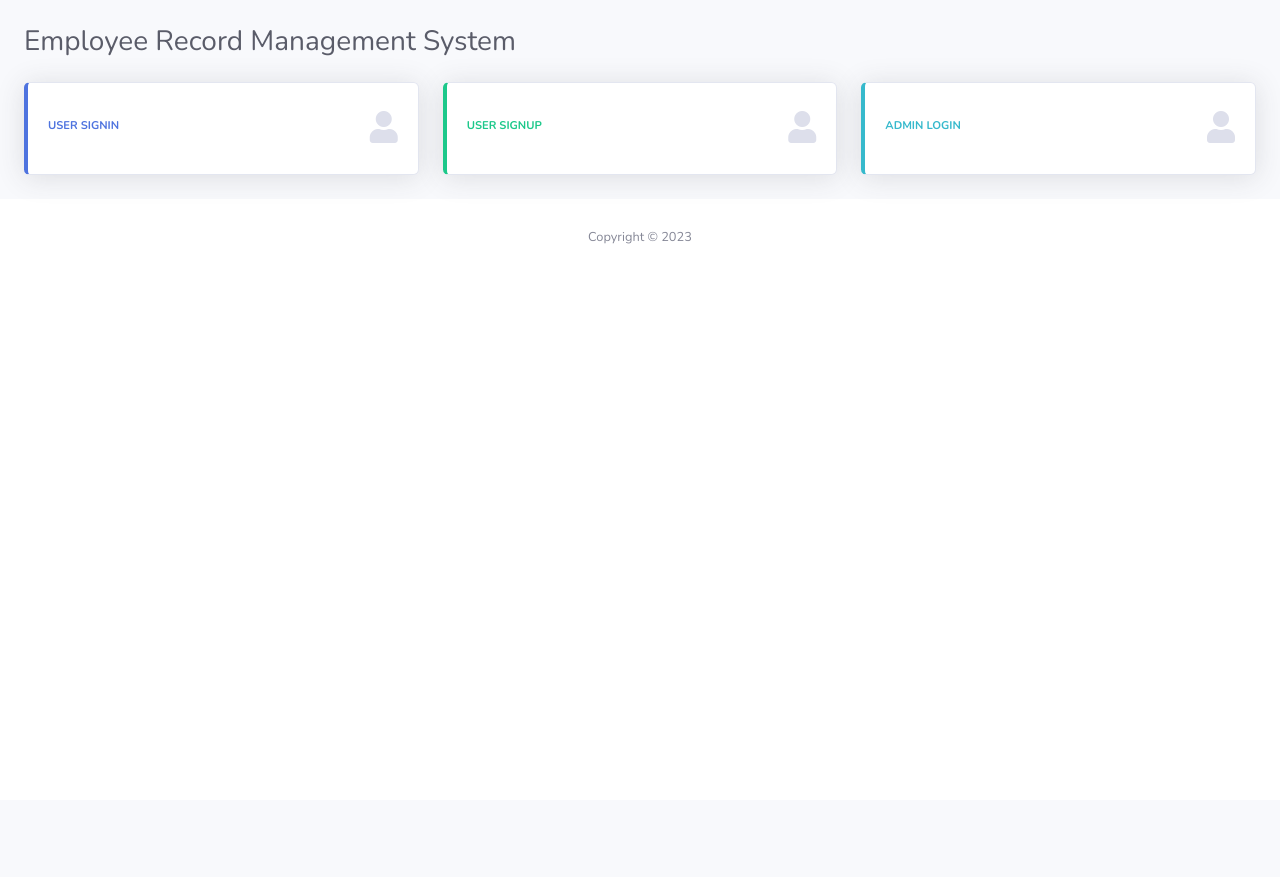
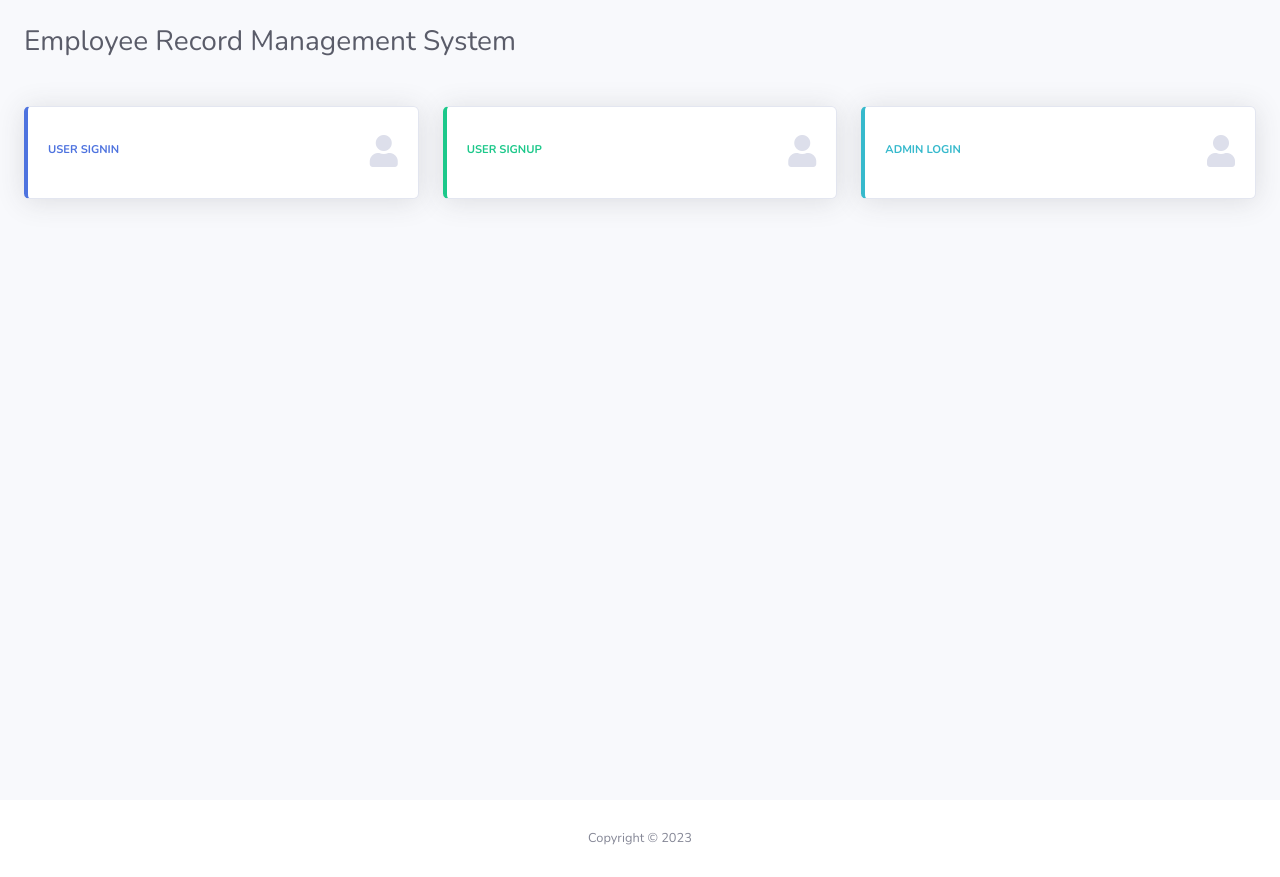
Before and after one commit to ivk0vic/Php, a PHP site: page / in a window 1280 px wide. Before the commit the page ends 244 px from the top, so only its background shows below. Run offline with PHP 8.4, Linux system fonts and the light colour scheme.

Commit message:
Full Home page

```diff
--- a/index.php
+++ b/index.php
@@ -19,7 +19,11 @@
   <link href="css/sb-admin-2.min.css" rel="stylesheet">
 
 </head>
-
+<style>
+  #wrapper #content-wrapper #content {
+    height: 100vh;
+  }
+</style>
 <body id="page-top">
 
   <!-- Page Wrapper -->
@@ -46,7 +50,7 @@
 
             <!-- Card -->
 
-            <div class="col-xl-4 col-md-6 mb-4">
+            <div class="col-xl-4 col-md-6 mb-4 mt-4">
               <div class="card border-left-primary shadow h-100 py-2">
                 <div class="card-body">
                   <div class="row no-gutters align-items-center">
@@ -64,7 +68,7 @@
 
 
             <!-- Card -->
-            <div class="col-xl-4 col-md-6 mb-4">
+            <div class="col-xl-4 col-md-6 mb-4 mt-4">
               <div class="card border-left-success shadow h-100 py-2">
                 <div class="card-body">
                   <div class="row no-gutters align-items-center">
@@ -82,7 +86,7 @@
             </div>
 
             <!-- Card -->
-            <div class="col-xl-4 col-md-6 mb-4">
+            <div class="col-xl-4 col-md-6 mb-4 mt-4">
               <div class="card border-left-info shadow h-100 py-2">
                 <div class="card-body">
                   <div class="row no-gutters align-items-center">
```
